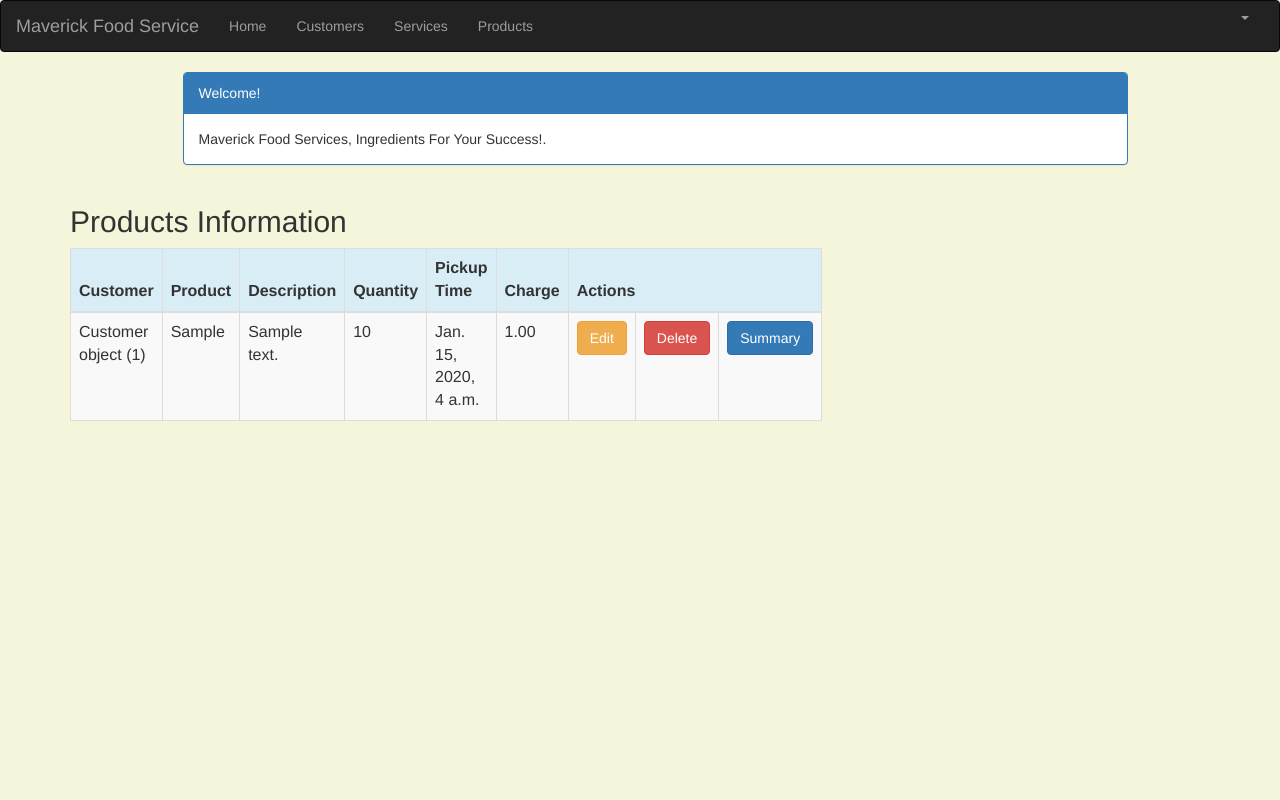
After one commit to jojotrujillo/isqa-3900-860-assignment-2, a Django app: page /product_list in a window 1280 px wide. The commit adds this page. Run offline with Django 3.2, Linux system fonts and the light colour scheme; a user stored in the database is signed in; tables that the repository leaves empty hold one stand-in row (values such as "Sample post"); some libraries are stand-ins or nearby versions.

Commit message:
Add product_list, update views and urls

```diff
--- a/mfscrm/crm/templates/crm/base.html
+++ b/mfscrm/crm/templates/crm/base.html
@@ -105,7 +105,7 @@
                                     <div class="caption">
                                         <h2>Products</h2>
                                         <p>High quality products at affordable prices.</p>
-                                        <p><a class="btn btn-default" href="{% url 'crm:customer_list' %}"
+                                        <p><a class="btn btn-default" href="{% url 'crm:product_list' %}"
                                               role="button">View details &raquo;</a></p>
                                     </div>
                                 </div>
--- a/mfscrm/crm/templates/crm/home.html
+++ b/mfscrm/crm/templates/crm/home.html
@@ -43,7 +43,7 @@
                                 <div class="caption">
                                     <h2>Products</h2>
                                     <p>Great Products.</p>
-                                    <p><a class="btn btn-primary" href="{% url 'crm:customer_list' %}"
+                                    <p><a class="btn btn-primary" href="{% url 'crm:product_list' %}"
                                           role="button">View details &raquo;</a></p>
                                 </div>
                             </div>
--- /dev/null
+++ b/mfscrm/crm/templates/crm/product_list.html
@@ -0,0 +1,60 @@
+{% extends 'crm/base.html' %}
+{% block content %}
+<html lang="en">
+<head>
+    <meta charset="UTF-8">
+    <title>Maverick Food Services</title>
+    <link rel="stylesheet" href="https://maxcdn.bootstrapcdn.com/bootstrap/3.3.4/css/bootstrap.min.css">
+</head>
+<body>
+    <style>
+        body {
+            background-color: beige;
+        }
+    </style>
+    <div class="container">
+        <div class="row">
+            <div class="col-md-10 col-md-offset-1">
+                <div class="panel panel-primary">
+                    <div class="panel-heading">Welcome!</div>
+                    <div class="panel-body">Maverick Food Services, Ingredients For Your Success!.</div>
+                </div>
+            </div>
+        </div>
+    </div>
+    <div class="row">
+        <h2 style="padding-left: 15Px">Products Information</h2>
+    </div>
+    <div>
+        <table class="table table-striped table-bordered table-hover">
+            <thead>
+                <tr class="bg-info">
+                    <th>Customer</th>
+                    <th>Product</th>
+                    <th>Description</th>
+                    <th>Quantity</th>
+                    <th>Pickup Time</th>
+                    <th>Charge</th>
+                    <th colspan="3">Actions</th>
+                </tr>
+            </thead>
+            <tbody>
+                {% for product in products %}
+                <tr>
+                    <td>{{ product.cust_name }}</td>
+                    <td>{{ product.product }}</td>
+                    <td>{{ product.p_description }}</td>
+                    <td>{{ product.quantity }}</td>
+                    <td>{{ product.pickup_time }}</td>
+                    <td>{{ product.charge }}</td>
+                    <td><a href="" class="btn btn-warning">Edit</a></td>
+                    <td><a href="" class="btn btn-danger">Delete</a></td>
+                    <td><a href="" class="btn btn-primary">Summary</a></td>
+                </tr>
+                {% endfor %}
+            </tbody>
+        </table>
+    </div>
+</body>
+</html>
+{% endblock %}
--- a/mfscrm/crm/urls.py
+++ b/mfscrm/crm/urls.py
@@ -14,4 +14,5 @@ urlpatterns = [
     path('service/create/', views.service_new, name='service_new'),
     path('service/<int:pk>/edit/', views.service_edit, name='service_edit'),
     path('service/<int:pk>/delete/', views.service_delete, name='service_delete'),
+    path('product_list', views.product_list, name='product_list'),
 ]
--- a/mfscrm/crm/views.py
+++ b/mfscrm/crm/views.py
@@ -87,3 +87,9 @@ def service_delete(request, pk):
     service = get_object_or_404(Service, pk=pk)
     service.delete()
     return redirect('crm:service_list')
+
+
+@login_required
+def product_list(request):
+    product = Product.objects.filter(created_date__lte=timezone.now())
+    return render(request, 'crm/product_list.html', {'products': product})
```
